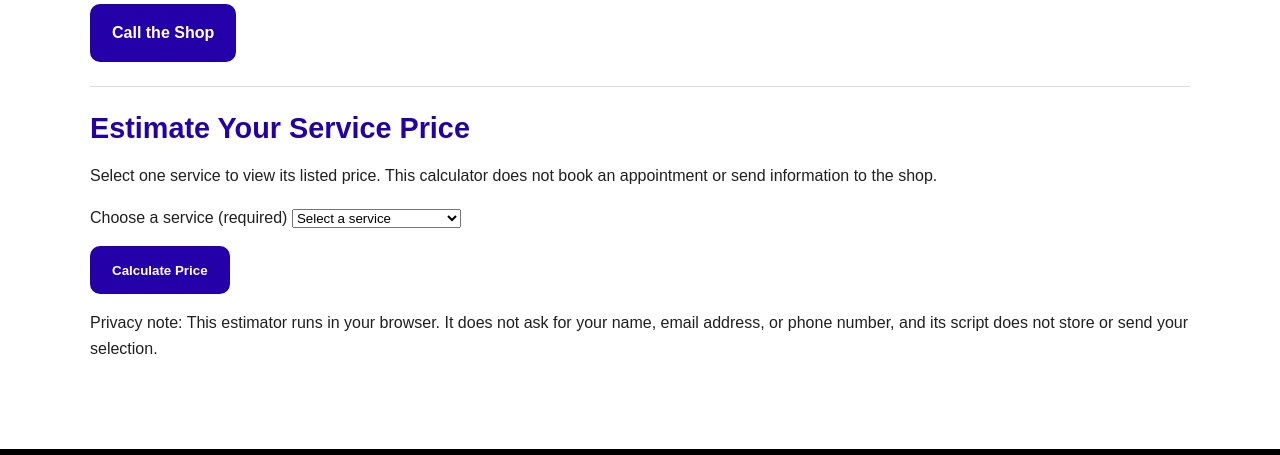
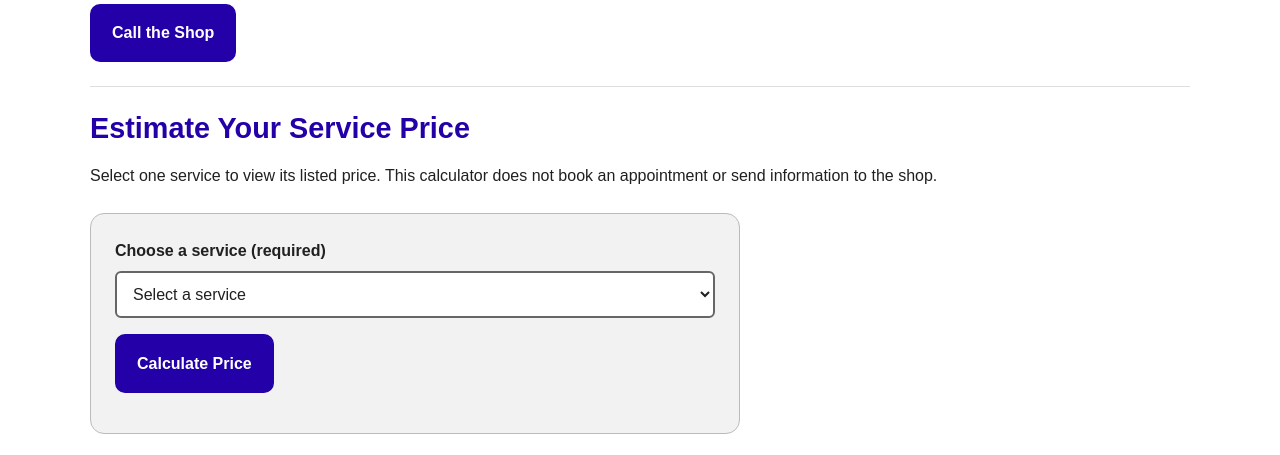
Before and after one commit to dannyg7414/barbershop_class_project, a plain HTML site: page contact.html in a window 1280 px wide. Shown: the part 761-1216 px from the top of the page. Drawn offline with Linux system fonts and the light colour scheme.

Commit message:
Style estimator form and validation messages

```diff
--- a/style.css
+++ b/style.css
@@ -497,3 +497,59 @@ textarea:focus-visible {
     padding: 0.65rem;
   }
 }
+
+/* Service estimator form */
+.service-form {
+  max-width: 650px;
+  margin: 1.5rem 0;
+  padding: 1.5rem;
+  border: 1px solid #bbbbbb;
+  border-radius: 14px;
+  background-color: #f2f2f2;
+}
+
+.service-form label {
+  display: block;
+  margin-bottom: 0.5rem;
+  font-weight: bold;
+}
+
+.service-form select {
+  display: block;
+  width: 100%;
+  min-height: 46px;
+  padding: 0.75rem;
+  border: 2px solid #666666;
+  border-radius: 6px;
+  background-color: #ffffff;
+  color: #202020;
+  font: inherit;
+}
+
+.service-form select[aria-invalid="true"] {
+  border-color: #a00018;
+}
+
+.service-form button {
+  min-height: 46px;
+  font: inherit;
+  font-weight: bold;
+  cursor: pointer;
+}
+
+.field-error {
+  margin: 0.5rem 0 1rem;
+  color: #a00018;
+  font-weight: bold;
+}
+
+.form-result:not(:empty) {
+  margin: 1.25rem 0 0;
+  padding: 1rem;
+  border-left: 4px solid #2300a8;
+  background-color: #ffffff;
+}
+
+.privacy-note {
+  max-width: 650px;
+}
```
